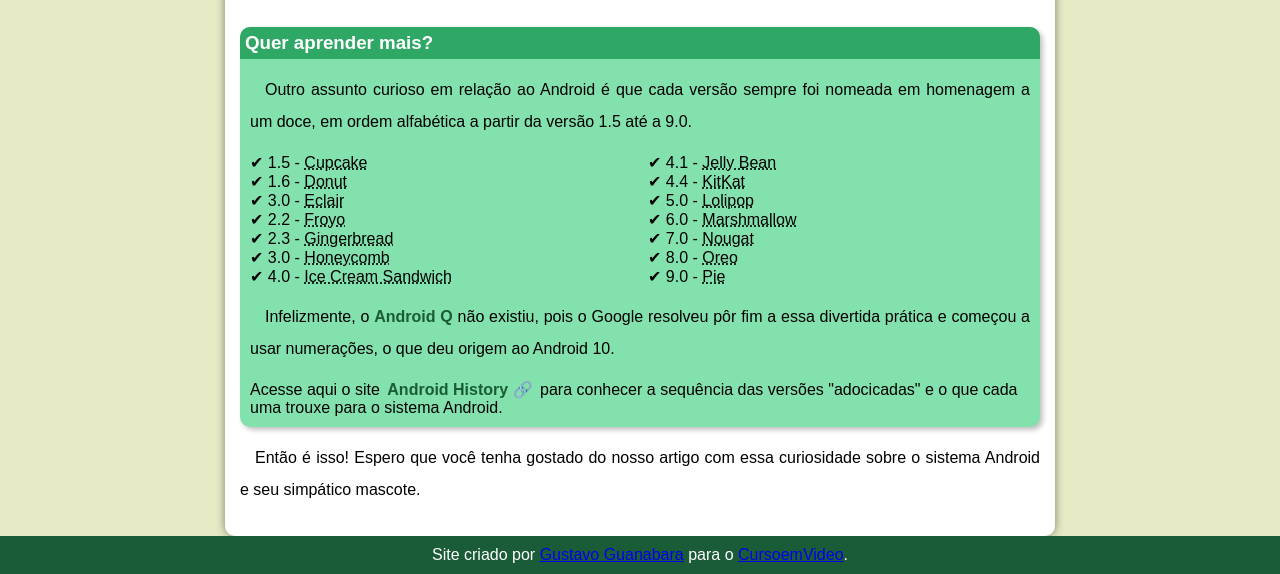
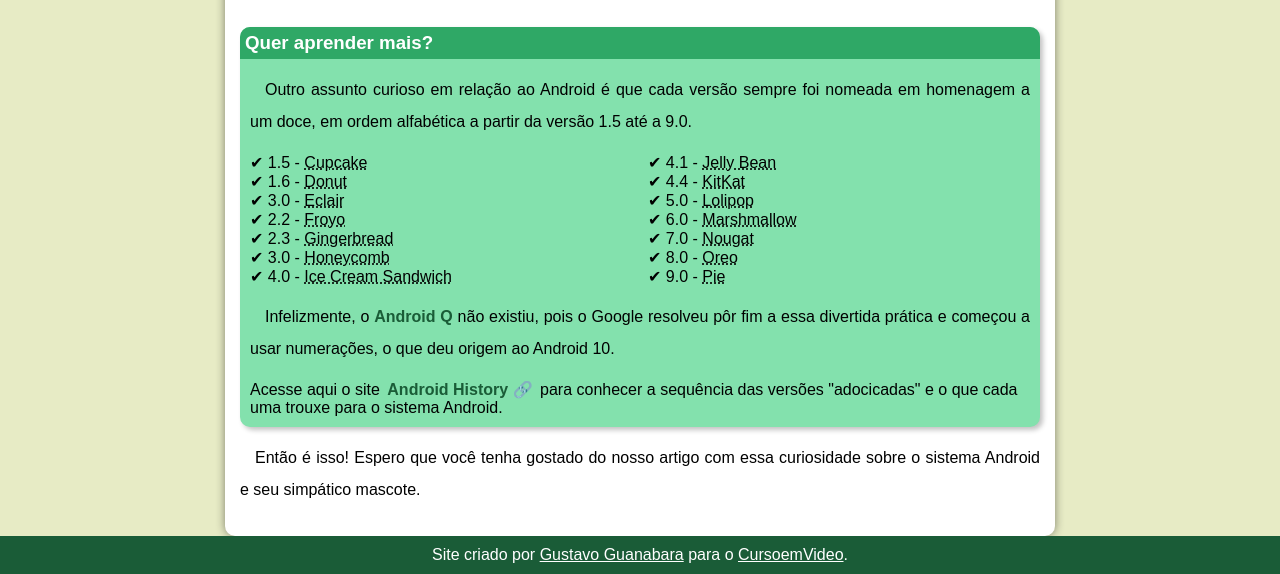
Before and after one commit to louisemoana/projeto-android, a plain HTML site: page index.html in a window 1280 px wide. Shown: the part 2041-2615 px from the top of the page. Drawn offline with Linux system fonts and the light colour scheme.

Commit message:
troca da cor dos links no footer

```diff
--- a/estilo/style.css
+++ b/estilo/style.css
@@ -162,3 +162,6 @@ footer {
     color: white;
     padding: 10px;
 }
+footer > a {
+    color: white;
+}
```
